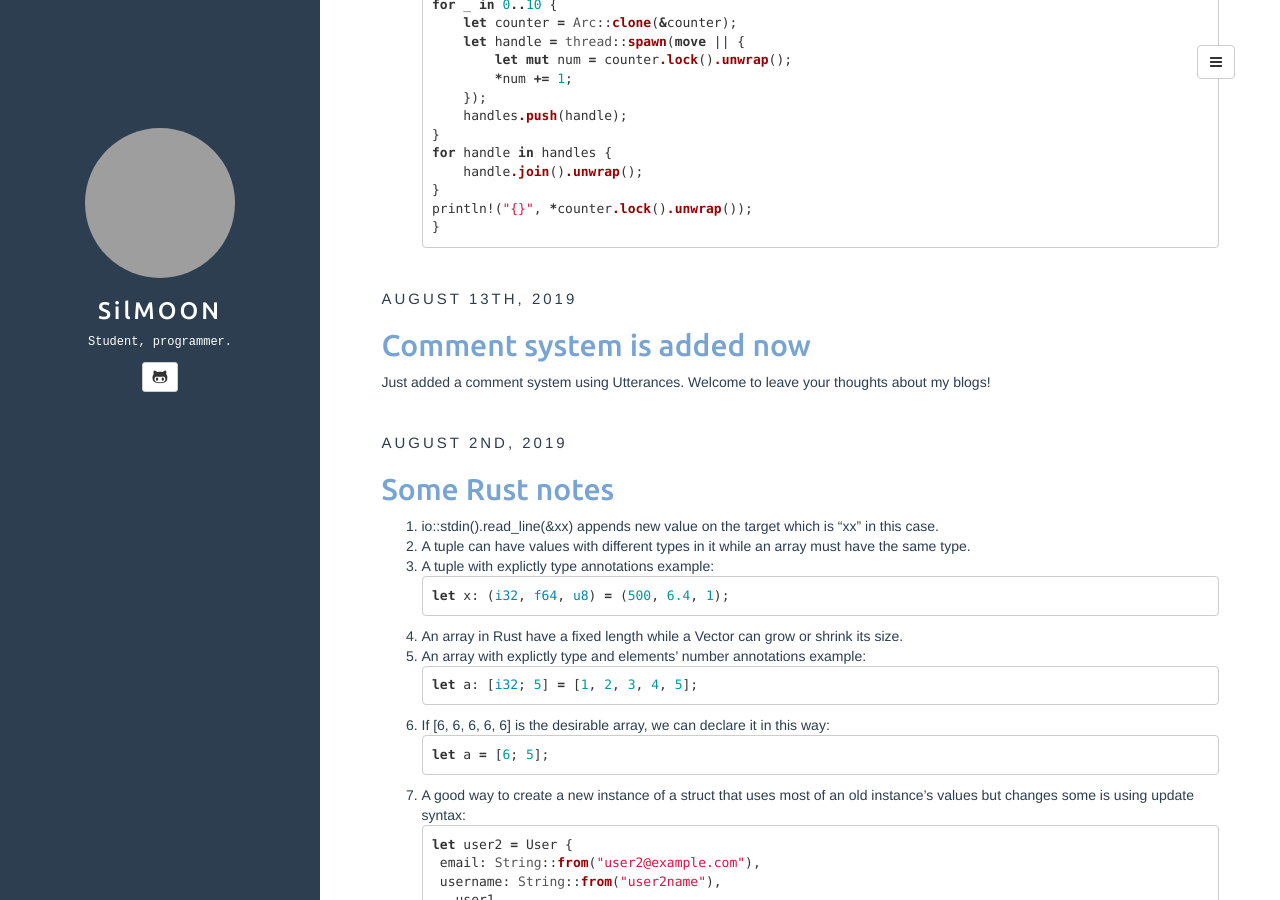
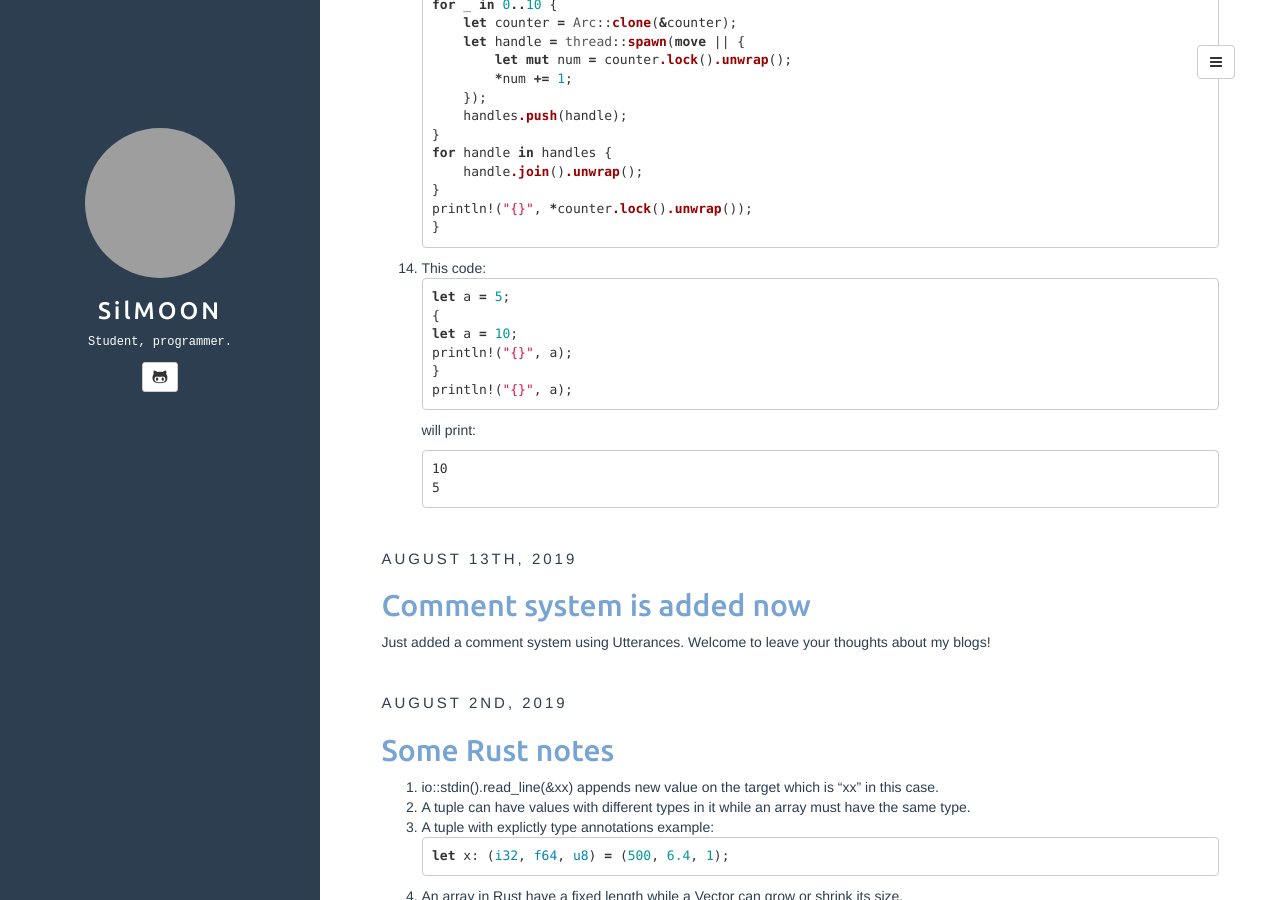
Before and after one commit to SilMOON/silmoon.github.io, a Jekyll site: the page built from index.html, in a window 1280 px wide and 900 px high, scrolled down 3785 px. Built offline with Jekyll 4.4.1, drawn with Linux system fonts in a browser that asks for light colours; the list of posts is cut into pages by our own code; grey boxes are pictures that could not be loaded.

Commit message:
update post

````diff
--- a/_posts/2019-09-07-some-rust-notes-ii.md
+++ b/_posts/2019-09-07-some-rust-notes-ii.md
@@ -210,3 +210,17 @@ fn main() {
     println!("{}", *counter.lock().unwrap());
 }
 ```
+14. This code:
+```rust
+let a = 5;
+{
+    let a = 10;
+    println!("{}", a);
+}
+println!("{}", a);
+```
+will print:
+```
+10
+5
+```
````
